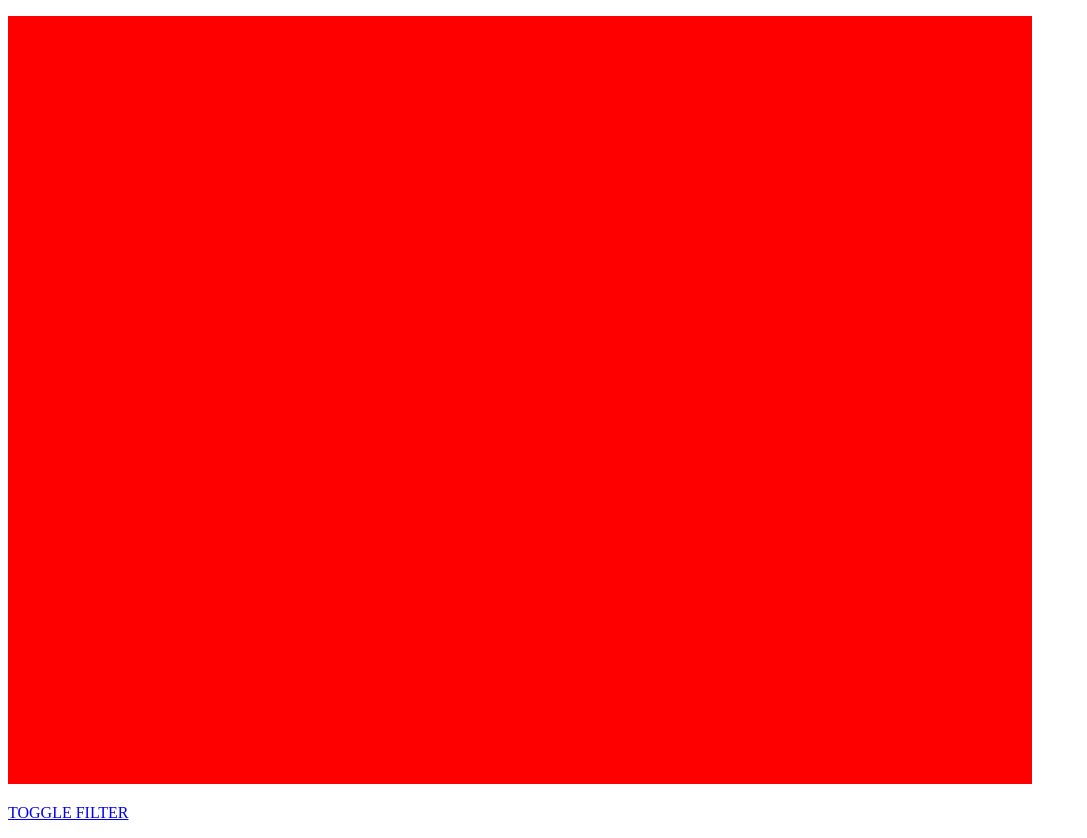
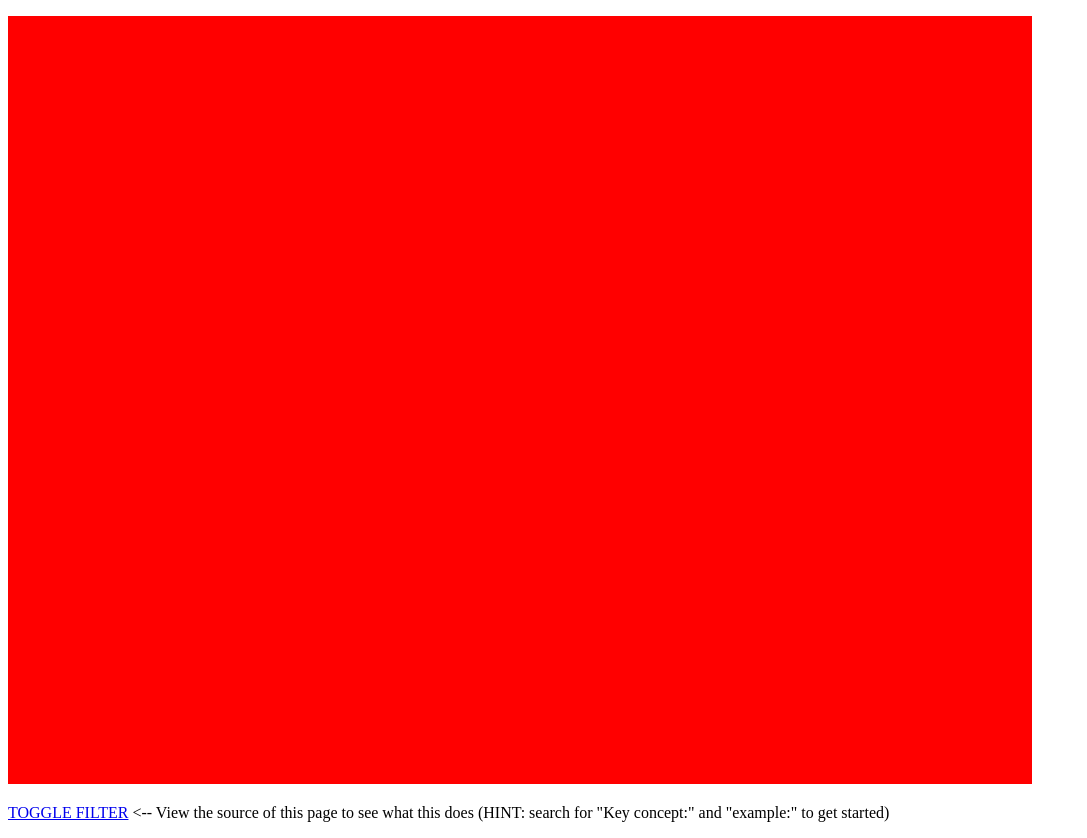
Before and after one commit to buildar/getting_started_with_webrtc, a plain HTML site: page image_processing_pipeline.html in a window 1280 px wide. Shown: the whole page, without its empty margins (0-1087 px from the left). Drawn offline with Linux system fonts and the light colour scheme.

Commit message:
Added simple "view source" call to action in the HTML UI.

```diff
--- a/image_processing_pipeline.html
+++ b/image_processing_pipeline.html
@@ -232,6 +232,6 @@ if (navigator.getUserMedia) { // WebRTC 1.0 standard compliant browser
 </head>
 <body onload="start()">
 <p><canvas id="pipeline_canvas"></canvas></p>
-<p><a href="#void" onClick="toggle_grayscale()">TOGGLE FILTER</a></p>
+<p><a href="#void" onClick="toggle_grayscale()">TOGGLE FILTER</a> <-- View the source of this page to see what this does (HINT: search for "Key concept:" and "example:" to get started)</p>
 </body>
 </html>
```
